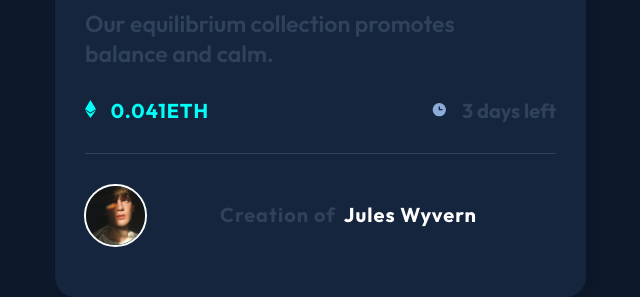
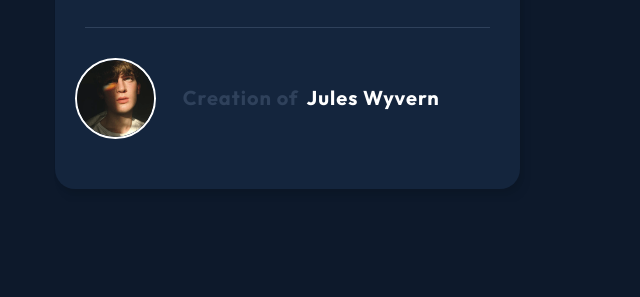
Before and after one commit to MorteyKafui/nft-card, a plain HTML site: page index.html in a window 1280 px wide. Shown: the part 598-895 px from the top of the page, without its empty margins (253-893 px from the left). After the commit the page ends 800 px from the top, so only its background shows below. Drawn offline with Linux system fonts and the light colour scheme.

Commit message:
update css styles

```diff
--- a/style.css
+++ b/style.css
@@ -26,7 +26,7 @@ body {
   display: flex;
   justify-content: center;
   align-items: center;
-  height: 100vh;
+  height: 80vh;
 }
 
 .card {
@@ -39,7 +39,7 @@ body {
   background-color: hsl(216, 50%, 16%);
   border-radius: 20px;
   margin-top: 10rem;
-  width: 80%;
+  width: 70%;
 }
 
 .card .card__img {
@@ -59,7 +59,7 @@ body {
 
 .card .card__subtext {
   color: hsl(215, 32%, 27%);
-  font-size: 2.3rem;
+  font-size: 2rem;
   align-self: flex-start;
   line-height: 1.3;
   width: 80%;
@@ -117,13 +117,14 @@ body {
   border-radius: 50%;
   width: 20%;
   align-self: flex-start;
-  margin-left: -8rem;
+  margin-left: -1rem;
 }
 
 .card__footer h3 {
   color: hsl(215, 32%, 27%);
   font-size: 2rem;
   letter-spacing: 1px;
+  margin-right: 5rem;
 }
 
 .card__footer span {
```
